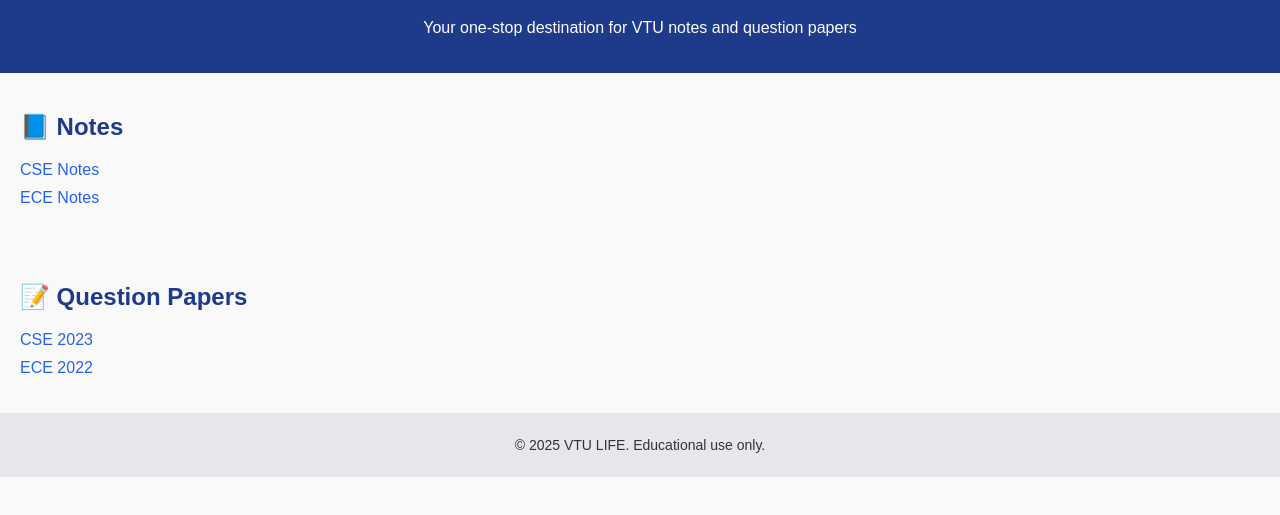
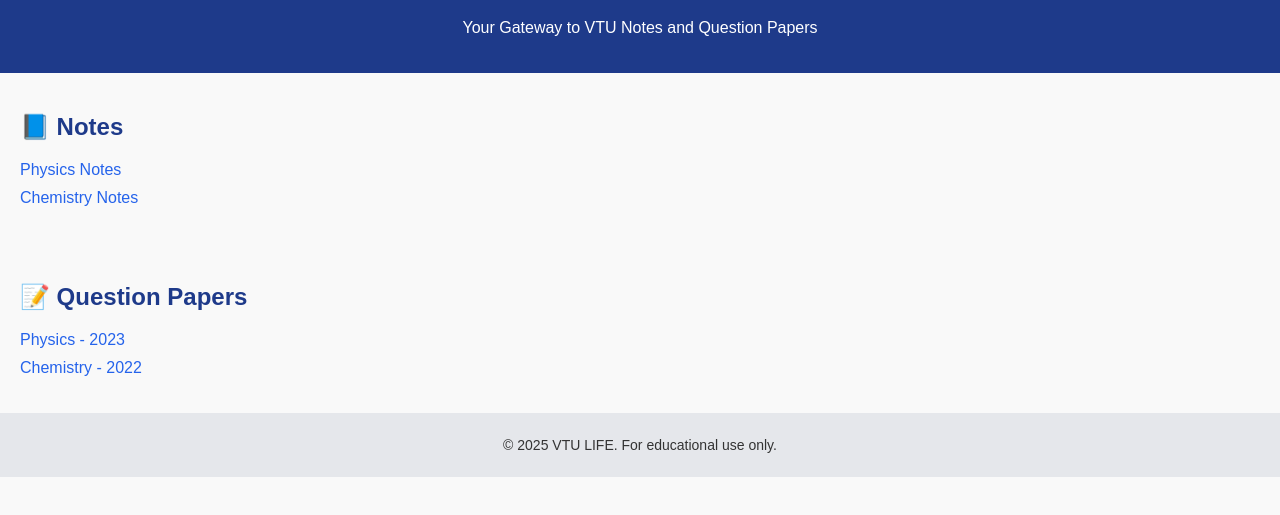
Before and after one commit to Dhanush1201/VTU-LIFE., a plain HTML site: page index.html in a window 1280 px wide. Shown: the part 81-596 px from the top of the page. Drawn offline with Linux system fonts and the light colour scheme.

Commit message:
Update index.html

```diff
--- a/index.html
+++ b/index.html
@@ -1,35 +1,37 @@
 <!DOCTYPE html>
 <html lang="en">
 <head>
-    <meta charset="UTF-8">
-    <meta name="viewport" content="width=device-width, initial-scale=1.0">
+  <meta charset="UTF-8" />
+  <meta name="viewport" content="width=device-width, initial-scale=1.0"/>
   <title>VTU LIFE</title>
-    <link rel="stylesheet" href="style.css">
+  <link rel="stylesheet" href="style.css" />
 </head>
 <body>
   <header>
     <h1>VTU LIFE</h1>
-        <p>Your one-stop destination for VTU notes and question papers</p>
+    <p>Your Gateway to VTU Notes and Question Papers</p>
   </header>
 
+  <main>
     <section>
       <h2>📘 Notes</h2>
       <ul>
-            <li><a href="notes/cse-notes.pdf" target="_blank">CSE Notes</a></li>
-            <li><a href="notes/ece-notes.pdf" target="_blank">ECE Notes</a></li>
+        <li><a href="notes/physics-notes.pdf" target="_blank">Physics Notes</a></li>
+        <li><a href="notes/chemistry-notes.pdf" target="_blank">Chemistry Notes</a></li>
       </ul>
     </section>
 
     <section>
       <h2>📝 Question Papers</h2>
       <ul>
-            <li><a href="question-papers/cse-2023.pdf" target="_blank">CSE 2023</a></li>
-            <li><a href="question-papers/ece-2022.pdf" target="_blank">ECE 2022</a></li>
+        <li><a href="question-papers/physics-2023.pdf" target="_blank">Physics - 2023</a></li>
+        <li><a href="question-papers/chemistry-2022.pdf" target="_blank">Chemistry - 2022</a></li>
       </ul>
     </section>
+  </main>
 
   <footer>
-        <p>© 2025 VTU LIFE. Educational use only.</p>
+    <p>© 2025 VTU LIFE. For educational use only.</p>
   </footer>
 </body>
 </html>
```
Lines whose indentation alone changed are shown as unchanged.
